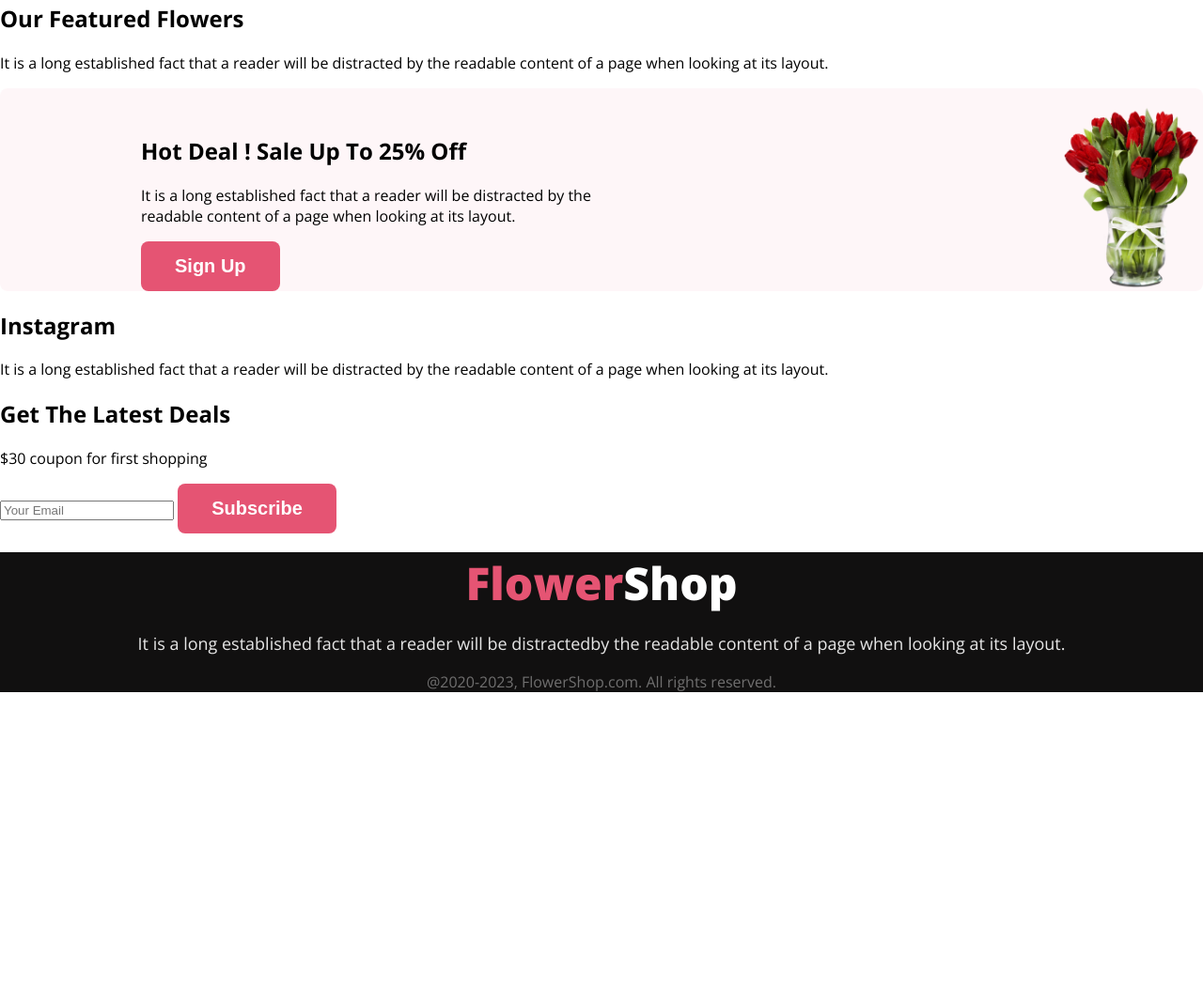
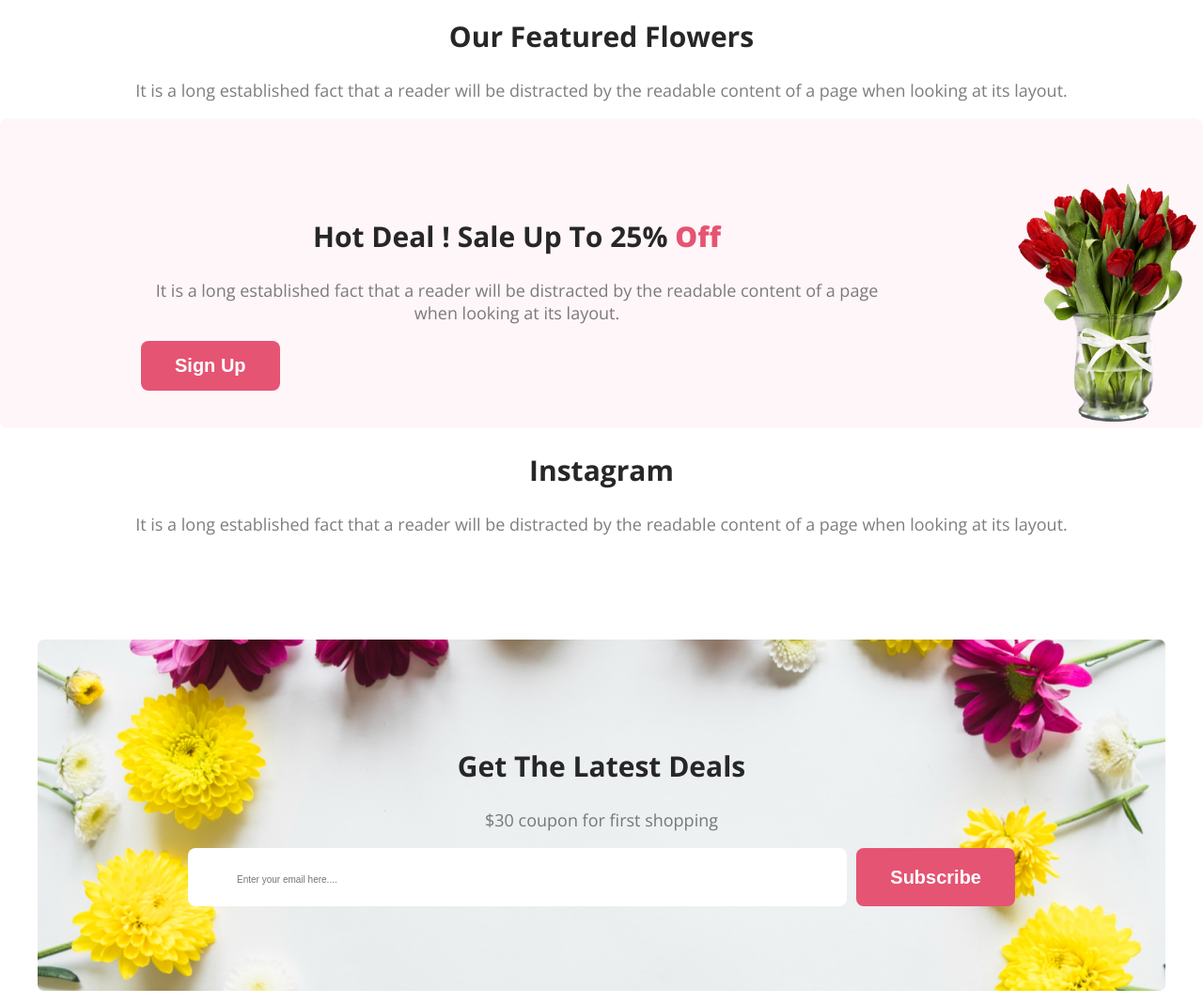
Before and after one commit to amzad10/web-dev-assignment-1, a plain HTML site: page index.html in a window 1280 px wide. Shown: the part 475-1543 px from the top of the page at 94% size. Before the commit the page ends 1228 px from the top, so only its background shows below. Drawn offline with nearby package versions, Linux system fonts and the light colour scheme.

Commit message:
added banner section

```diff
--- a/Styles/style.css
+++ b/Styles/style.css
@@ -1,8 +1,24 @@
+/* common shared style */
 body {
     font-family: 'Lato', sans-serif;
     font-family: 'Open Sans', sans-serif;
     margin: 0;
 }
+
+.section-title {
+    color: #272727;
+    text-align: center;
+    font-size: 30px;
+    font-weight: 700;
+}
+
+.section-description {
+    color: rgba(39, 39, 39, 0.60);
+    text-align: center;
+    font-size: 18px;
+    font-weight: 400;
+}
+
 
 /* header section */
 .header {
@@ -35,57 +51,98 @@ body {
     font-size: 20px;
     font-weight: 700;
     padding: 15px 36px;
+
 }
 
 /* main content */
+.featured-flowers-area {
+    background: #FFF;
+    text-align: center;
+
+}
+
+
 .hot-deal-section {
     background: rgba(229, 84, 115, 0.05);
-    padding: 30px 0px 0px 150px;
-    border-radius: 8px;
     background-image: url('../images/pngwing\ 8.png');
     background-repeat: no-repeat;
-    background-size: 150px;
-    background-position: bottom right, top left;
+    background-size: 200px;
+    background-position: bottom right;
+    border-radius: 8px;
+
+}
+
+.hot-deal-contant {
+    max-width: 800px;
+    padding: 80px 20px 40px 150px;
+    justify-content: space-between;
 
 
 }
 
-.hot-deal-contant{
-    max-width: 500px;
+
+
+.banner {
+
+    background-image: url('../images/Rectangle\ 9.png');
+    background-size: 1200px;
+    background-position: 40px;
+    background-repeat: no-repeat;
+    padding: 100px 200px;
+    margin-top: 100px;
+}
+.banner-content{
+    justify-content: space-between;
+    display: flex;
+    gap: 10px;
+}
+.contact {
+    display: block;
+    border-radius: 8px;
+    background: #FFF;
+    color: rgba(39, 39, 39, 0.60);
+    padding: 20px 50px;
+    border-radius: 8px;
+    border: 0;
+    width: 100%;
+
+
+}
+
+#contact-item {
+    color: rgba(39, 39, 39, 0.60);
+    font-size: 10px;
+    font-weight: 400;
+    border: 0;
+}
+
+/* footer section */
+footer {
+    margin-top: 100px;
+    padding: 100px 150px;
+    background: #111010;
 }
 
 
 
-/* footer content */
-.footer-content {
-    background: #111010;
-}
-
 #text-primary {
     color: #E55473;
-    font-size: 48px;
     font-weight: 800;
 }
 
 #text-secondary {
     color: #FFF;
-    font-size: 48px;
     font-weight: 800;
 }
 
-.footer-content {
-    text-align: center;
-}
 
 .foot-content-1 {
     color: rgba(255, 255, 255, 0.90);
     text-align: center;
-    font-size: 18px;
     font-weight: 400;
 }
 
 .foot-content-2 {
     color: rgba(255, 255, 255, 0.40);
     text-align: center;
-    font-size: 16px;
 }
--- a/index.html
+++ b/index.html
@@ -20,7 +20,7 @@
     <header class="header">
             <div class="header-contant">
                 <h1 class="header-title">Let's make beautiful flowers a part of your life.</h1>
-                <p>It is a long established fact that a reader will be distracted by the readable content of a page when
+                <p class="section-description">It is a long established fact that a reader will be distracted by the readable content of a page when
                     looking at its layout. The point of using Lorem Ipsum is that it has a more-or-less normal
                     distribution of letters.</p>
                 <button class="btn-on">Shop Now</button>
@@ -29,19 +29,22 @@
     </header>
 
     <main>
-        <section class="featured-flowers-section">
-            <div>
-                <h2>Our Featured Flowers</h2>
-                <p>
+        <section class="featured-flowers-area">
+            <div class="featured-flowers-content">
+                <h2 class="section-title">Our Featured Flowers</h2>
+                <p class="section-description">
                     It is a long established fact that a reader will be distracted by the readable content of a page when looking at its layout.
                 </p>
+            </div>
+            <div class="flower-tree-1">
+
             </div>
         </section>
 
         <section class="hot-deal-section">
             <div class="hot-deal-contant">
-                <h2 class="hot-deal-title">Hot Deal ! Sale Up To 25% <span>Off</span></h2>
-                <p>
+                <h2 class="section-title">Hot Deal ! Sale Up To 25% <span id="text-primary">Off</span></h2>
+                <p class="section-description">
                     It is a long established fact that a reader will be distracted by the readable content of a page when looking at its layout.
                 </p>
                 <button class="btn-on">Sign Up</button>
@@ -50,24 +53,27 @@
 
         <section class="instagram-section">
             <div>
-                <h2>Instagram</h2>
-                <p>
+                <h2 class="section-title">Instagram</h2>
+                <p class="section-description">
                     It is a long established fact that a reader will be distracted by the readable content of a page when looking at its layout.
                 </p>
             </div>
         </section>
 
-        <section class="latest-deals-section">
-            <div>
-                <h2>Get The Latest Deals</h2>
-                <p>
-                    $30 coupon for first shopping
-                </p>
-            </div>
-            <div>
-                <input type="email" placeholder="Your Email">
+        <section class="banner">
+            <h2 class="section-title">Get The Latest Deals</h2>
+            <p class="section-description">
+                $30 coupon for first shopping
+            </p>
+            <div class="banner-content">
+                <div class="contact">
+                    <input id="contact-item" type="email" placeholder="Enter your email here....">
+
+                </div>
                 <button class="btn-on">Subscribe</button>
             </div>
+
+
         </section>
 
 
@@ -75,7 +81,7 @@
 
     <footer>
         <div class="footer-content">
-            <h2 class="footer-title"><span id="text-primary">Flower</span><span id="text-secondary">Shop</span></h2>
+            <h2 class="section-title"><span id="text-primary">Flower</span><span id="text-secondary">Shop</span></h2>
             <p class="foot-content-1">
                 It is a long established fact that a reader will be distractedby the readable content of a page when looking at its layout.
             </p>
```
